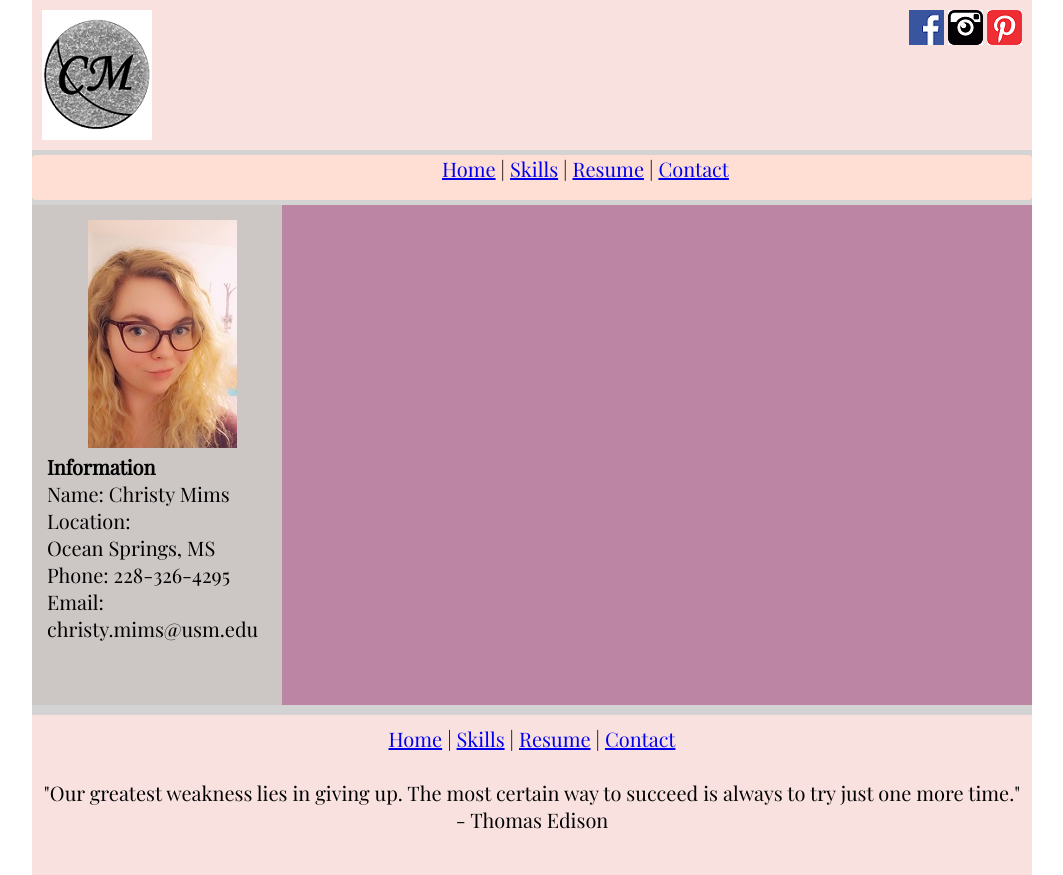
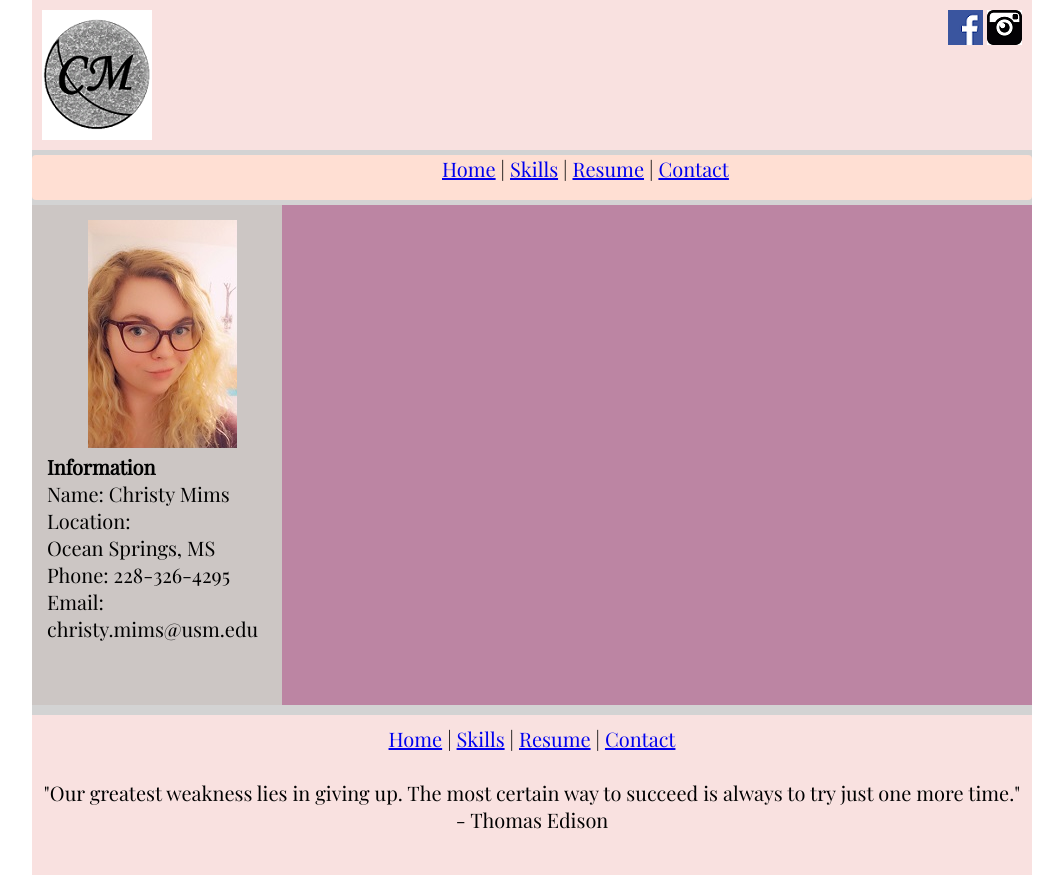
Before and after one commit to ChristyMim/Final_Project, a plain HTML site: page about.html in a window 1280 px wide. Shown: the whole page, without its empty margins (108-1171 px from the left). Drawn offline with nearby package versions, Linux system fonts and the light colour scheme.

Commit message:
change link
took out one of the social icons

```diff
--- a/about.html
+++ b/about.html
@@ -14,7 +14,6 @@
                     <div class="socialimg">
                         <a href="#"></a><img src="facebook.png" alt="facebook" />
                         <a href="#"></a><img src="instagram.png" alt="instagram" />
-                        <a href="#"></a><img src="pinterest.png" alt="pinterest" />
                     </div>
                 </div>
             </header>
```
Also changed, not shown: contact.html (+0 -1 lines), index.html (+0 -1 lines), resume.html (+0 -1 lines).
